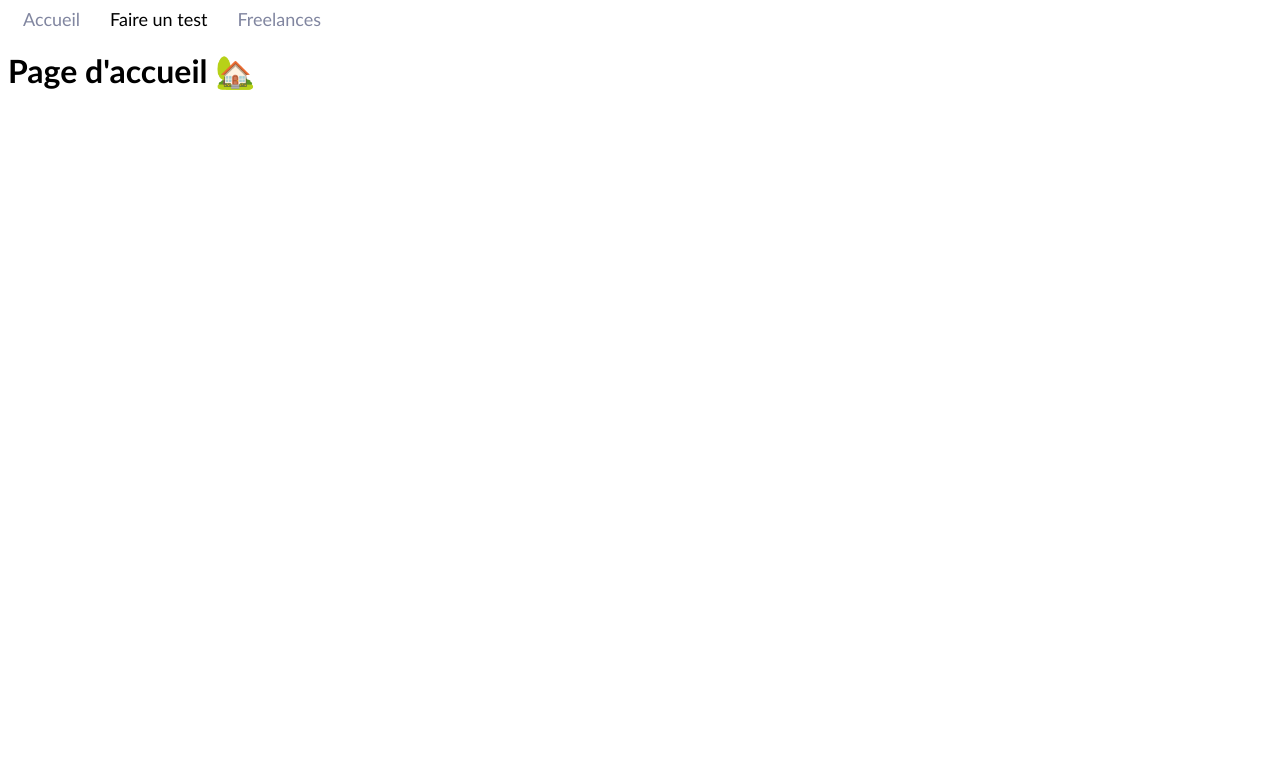
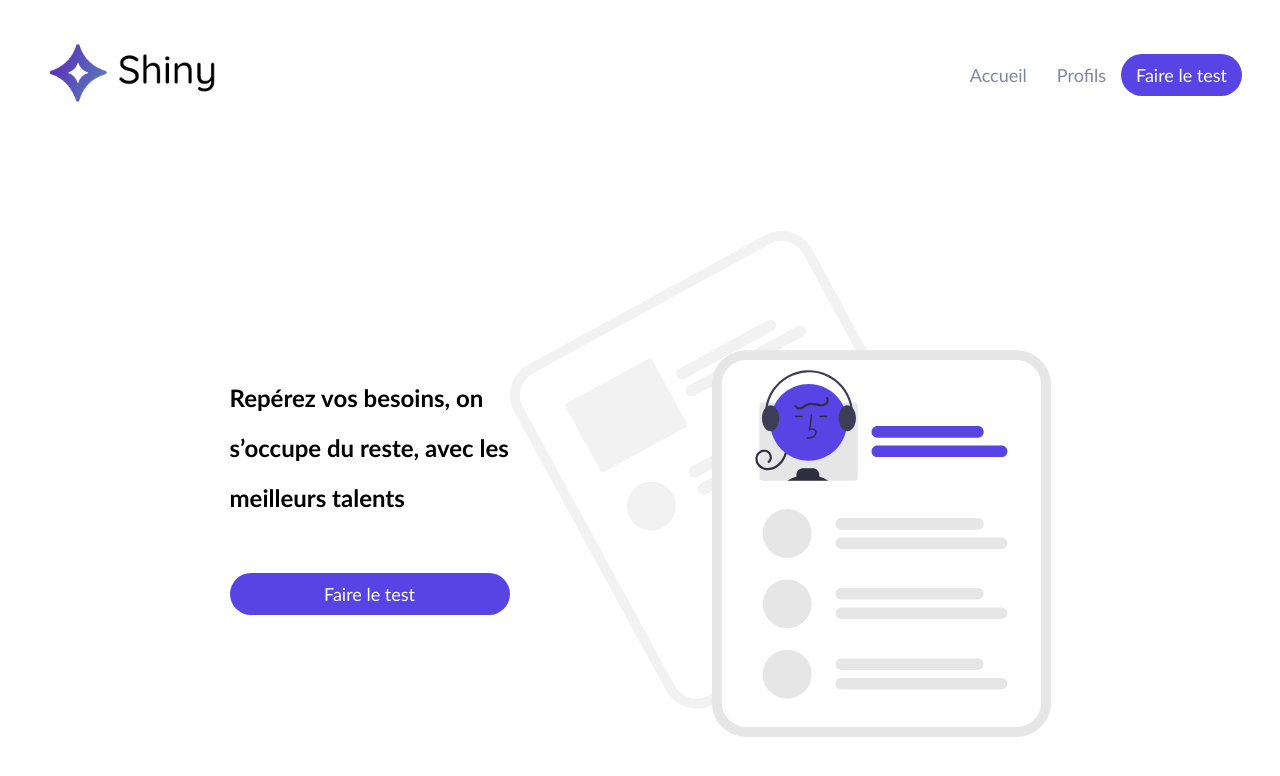
Before and after one commit to hamzaAqu/shiny-agency.github.io, a React (Create React App) app in the folder shiny-agency/: page / in a window 1280 px wide. Shown: the top 776 px of the page. Built offline with nearby package versions, Linux system fonts and the light colour scheme.

Commit message:
styliser les pages Figma

```diff
--- a/shiny-agency/src/components/Error/index.jsx
+++ b/shiny-agency/src/components/Error/index.jsx
@@ -1,11 +1,37 @@
+import styled from 'styled-components'
+import colors from '../../utils/style/colors'
 
+const ErrorWrapper = styled.div`
+  margin: 30px;
+  display: flex;
+  flex-direction: column;
+  background-color: ${colors.background};
+  align-items: center;
+`
 
-function Error(){
+const ErrorTitle = styled.h1`
+  font-weight: 300;
+`
 
-    return(
-        <div>
-            <h1>erreur 404: oups! cette page n'existe pas 🍦 </h1>
-        </div>
-    )
+const ErrorSubtitle = styled.h2`
+  font-weight: 300;
+  color: ${colors.secondary};
+`
+
+const Illustration = styled.img`
+  max-width: 800px;
+`
+
+function Error() {
+  return (
+    <ErrorWrapper>
+      <ErrorTitle>Oups...</ErrorTitle>
+      <Illustration src="https://github.com/atoulmet/assets/blob/master/404.svg?raw=true" />
+      <ErrorSubtitle>
+        Il semblerait que la page que vous cherchez n’existe pas
+      </ErrorSubtitle>
+    </ErrorWrapper>
+  )
 }
+
 export default Error
--- a/shiny-agency/src/components/Header/index.jsx
+++ b/shiny-agency/src/components/Header/index.jsx
@@ -1,26 +1,36 @@
 import { Link } from "react-router-dom";
 import styled from 'styled-components'
-import colors from '../../utils/style/colors'
+import { StyledLink } from '../../utils/style/Atoms'
+import DarkLogo from '../../assets/dark-logo.png'
 
 
 
-function Header(){
+const HomeLogo = styled.img`
+  height: 70px;
+`
 
-    const StyledLink=styled(Link)`
-    padding: 15px;
-    color: #8186a0;
-    text-decoration: none;
-    font-size: 18px;
-    ${(props)=> props.$isFullLink && `color: black; border-radius: 30px;
-    background-color: ${colors.primary};`}
-    `
-return(
-<nav>
-    <StyledLink to="/">Accueil</StyledLink>
-    <StyledLink to="/survey/1" $isFullLink>Faire un test</StyledLink>
-    <StyledLink to="/freelances">Freelances</StyledLink>
-</nav>
+const NavContainer = styled.nav`
+  padding: 30px;
+  display: flex;
+  justify-content: space-between;
+  align-items: center;
+`
 
-    )
+function Header() {
+  return (
+    <NavContainer>
+      <Link to="/">
+        <HomeLogo src={DarkLogo} />
+      </Link>
+      <div>
+        <StyledLink to="/">Accueil</StyledLink>
+        <StyledLink to="/freelances">Profils</StyledLink>
+        <StyledLink to="/survey/1" $isFullLink>
+          Faire le test
+        </StyledLink>
+      </div>
+    </NavContainer>
+  )
 }
+
 export default Header
--- a/shiny-agency/src/pages/Freelances/index.jsx
+++ b/shiny-agency/src/pages/Freelances/index.jsx
@@ -1,46 +1,64 @@
 import Card from '../../components/Card'
 import styled from 'styled-components'
-import DefaultPicture from '../../assets/profile.png'
+import colors from '../../utils/style/colors'
 
-function Freelances(){
+const CardsContainer = styled.div`
+  display: grid;
+  gap: 24px;
+  grid-template-rows: 350px 350px;
+  grid-template-columns: repeat(2, 1fr);
+  align-items: center;
+  justify-items: center;
+`
+
+const PageTitle = styled.h1`
+  font-size: 30px;
+  color: black;
+  text-align: center;
+  padding-bottom: 30px;
+`
+
+const PageSubtitle = styled.h2`
+  font-size: 20px;
+  color: ${colors.secondary};
+  font-weight: 300;
+  text-align: center;
+  padding-bottom: 30px;
+`
 
 const freelanceProfiles = [
   {
     name: 'Jane Doe',
     jobTitle: 'Devops',
-            picture: DefaultPicture,
   },
   {
     name: 'John Doe',
     jobTitle: 'Developpeur frontend',
-            picture: DefaultPicture,
   },
   {
     name: 'Jeanne Biche',
     jobTitle: 'Développeuse Fullstack',
-            picture: DefaultPicture,
   },
 ]
 
-    const CardContainer=styled.div`
-    display: grid;
-    gap: 24px;
-    grid-template-rows: 350px 350px;
-    grid-template-columns: repeat(2, 1fr);
-
-    `
-
-    return <CardContainer>
-        {
-        freelanceProfiles.map((profile,index)=>
+function Freelances() {
+  return (
+    <div>
+      <PageTitle>Trouvez votre prestataire</PageTitle>
+      <PageSubtitle>
+        Chez Shiny nous réunissons les meilleurs profils pour vous.
+      </PageSubtitle>
+      <CardsContainer>
+        {freelanceProfiles.map((profile, index) => (
           <Card
             key={`${profile.name}-${index}`}
             label={profile.jobTitle}
             title={profile.name}
-           picture={profile.picture}
-        />)
-        }
-    </CardContainer>
+          />
+        ))}
+      </CardsContainer>
+    </div>
+  )
 }
 
 export default Freelances
--- a/shiny-agency/src/pages/Home/index.jsx
+++ b/shiny-agency/src/pages/Home/index.jsx
@@ -1,10 +1,59 @@
+import HomeIllustration from '../../assets/home-illustration.svg'
+import styled from 'styled-components'
+import {StyledLink} from '../../utils/style/Atoms'
+import colors from'../../utils/style/colors'
+
+const HomeWrapper = styled.div`
+  display: flex;
+  justify-content: center;
+`
+
+const HomerContainer = styled.div`
+  margin: 30px;
+  background-color: ${colors.background};
+  padding: 60px 90px;
+  display: flex;
+  flex-direction: row;
+  max-width: 1200px;
+`
+
+const LeftCol = styled.div`
+  display: flex;
+  flex-direction: column;
+  justify-content: center;
+  flex: 1;
+  ${StyledLink} {
+    max-width: 250px;
+  }
+`
+
+const StyledTitle = styled.h2`
+  padding-bottom: 30px;
+  max-width: 280px;
+  line-height: 50px;
+`
+
+const Illustration = styled.img`
+  flex: 1;
+`
 
 function Home() {
-  return <div>
-    <h1>
-    Page d'accueil 🏡
-    </h1>
-    </div>
+  return (
+    <HomeWrapper>
+      <HomerContainer>
+        <LeftCol>
+          <StyledTitle>
+            Repérez vos besoins, on s’occupe du reste, avec les meilleurs
+            talents
+          </StyledTitle>
+          <StyledLink to="/survey/1" $isFullLink>
+            Faire le test
+          </StyledLink>
+        </LeftCol>
+        <Illustration src={HomeIllustration} />
+      </HomerContainer>
+    </HomeWrapper>
+  )
 }
 
 export default Home
--- /dev/null
+++ b/shiny-agency/src/utils/style/Atoms.jsx
@@ -0,0 +1,15 @@
+import { Link } from 'react-router-dom'
+import styled from 'styled-components'
+import colors from './colors'
+
+export const StyledLink = styled(Link)`
+  padding: 10px 15px;
+  color: #8186a0;
+  text-decoration: none;
+  font-size: 18px;
+  text-align: center;
+  ${(props) =>
+    props.$isFullLink &&
+    `color: white;
+    border-radius: 30px;
+    background-color: ${colors.primary};`}`
--- a/shiny-agency/src/utils/style/colors.js
+++ b/shiny-agency/src/utils/style/colors.js
@@ -0,0 +1,7 @@
+const colors = {
+    primary: '#5843E4',
+    secondary: '#8186A0',
+    backgroundLight: '#F9F9FC',
+}
+
+export default colors
```
Lines whose indentation alone changed are shown as unchanged.
